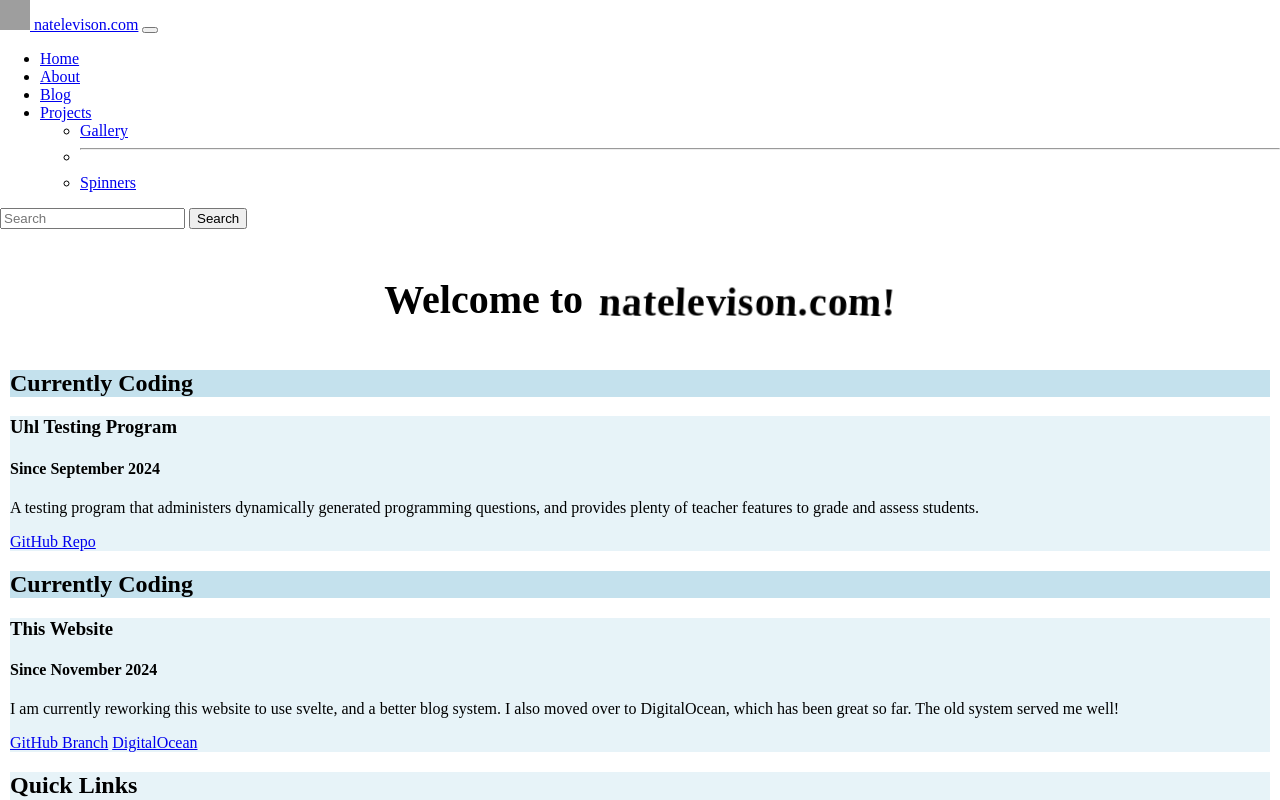
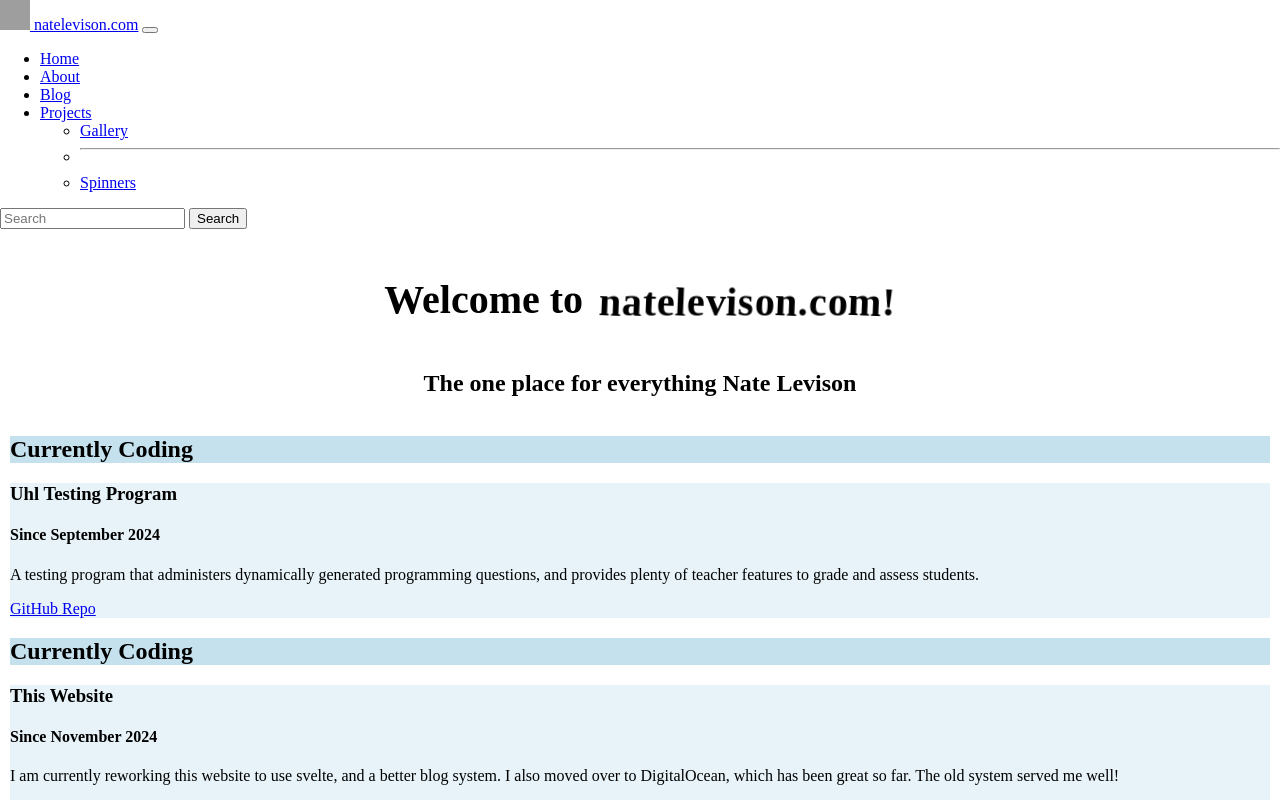
Before and after one commit to Cheespeasa1234/natelevison.com, a SvelteKit app: page / in a window 1280 px wide. Shown: the top 800 px of the page. Built offline with nearby package versions, Linux system fonts and the light colour scheme; grey boxes are pictures that could not be loaded.

Commit message:
fix anim

```diff
--- a/src/routes/+page.svelte
+++ b/src/routes/+page.svelte
@@ -87,68 +87,8 @@
             <div class="floatyletter" data-float-wait={i}>{letter}</div>
         {/each}
     </h1>
+    <h2>The one place for everything Nate Levison</h2>
 </div>
-
-<!-- <div class="d-none widgets">
-    <div class="widget">
-        <div class="widget-title">Currently Coding</div>
-        <div class="widget-date">9/26/2024</div>
-        <div class="widget-content">
-            <div class="widget-book-text">
-                <div>
-                    <div class="widget-book-title">This Website (frontend</div>
-                    <div class="widget-book-author">
-                        <a href="natelevison.com">natelevison.com</a>
-                    </div>
-                </div>
-                <div class="widget-book-opinion">
-                    Big changes are coming to the design philosophy of my
-                    website. I am taking a Graphic Design course in school, and
-                    so far I've made a whole logo and everything.
-                </div>
-            </div>
-        </div>
-    </div>
-    <div class="widget">
-        <div class="widget-title">Currently Coding</div>
-        <div class="widget-date">11/13/2024</div>
-        <div class="widget-content">
-            <div class="widget-book-text">
-                <div>
-                    <div class="widget-book-title">This Website (backend)</div>
-                    <div class="widget-book-author">
-                        <a href="natelevison.com">natelevison.com</a>
-                    </div>
-                </div>
-                <div class="widget-book-opinion">
-                    I have converted the server running this website from
-                    Windows Nodejs to WSL deno. Performance should go up, as
-                    should security. It is much easier to maintain remotely.
-                </div>
-            </div>
-        </div>
-    </div>
-    <div class="widget">
-        <div class="widget-title">Quick Links</div>
-        <div
-            class="widget-content"
-            style="display: flex;flex-direction: column;width: 100%;height:100%;justify-content:center;"
-        >
-            <a href="/about">
-                <button class="widget-button">About</button>
-            </a>
-            <a href="/blog">
-                <button class="widget-button">Blog</button>
-            </a>
-            <a href="/projects">
-                <button class="widget-button">Projects</button>
-            </a>
-            <a href="/blog/updates">
-                <button class="widget-button">Updates</button>
-            </a>
-        </div>
-    </div>
-</div> -->
 
 <div class="container">
     <div class="row d-flex align-items-stretch">
@@ -198,6 +138,10 @@
 
 <style>
 
+    .card {
+
+    }
+
     .card-body {
         /* border: 2px solid var(--color-101); */
         background: var(--color-111);
```
